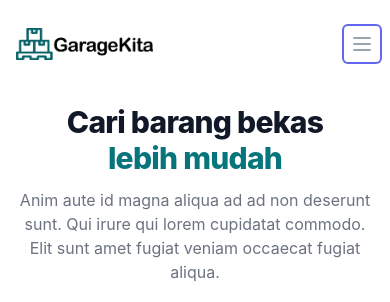
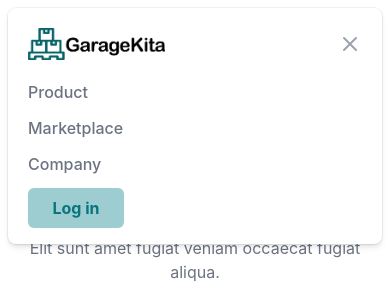
Before and after one commit to GarageKita/FinalProject-GarageKita, a React (Create React App) app in the folder client-user/: page / in a window 390 px wide. Both pictures are taken after a click on the button "Open main menu". Shown: the top 302 px of the page. Built offline with nearby package versions, Linux system fonts and the light colour scheme.

Commit message:
03 Sept - 13.20 Responsive Landing Page Only

```diff
--- /dev/null
+++ b/client-user/src/components/Landing-MobileNav.js
@@ -0,0 +1,43 @@
+import React from 'react'
+import { Link } from 'react-router-dom'
+
+import MainLogo from '../imgs/GarageKita-logo.png'
+
+export default function LandingMobileNav (props) {
+
+    const {triggerMobileNav} = props
+
+    return (
+        <React.Fragment>
+
+            <div className="absolute z-10 top-0 inset-x-0 p-2 transition transform origin-top-right md:hidden">
+                    <div className="rounded-lg shadow-md bg-white ring-1 ring-black ring-opacity-5 overflow-hidden">
+                        <div className="px-5 pt-4 flex items-center justify-between">
+                        <div>
+                            <img className="h-8 w-auto" src={MainLogo} alt="" />
+                        </div>
+                        <div className="-mr-2">
+                            <button onClick={() => triggerMobileNav()} type="button" className="bg-white rounded-md p-2 inline-flex items-center justify-center text-gray-400 hover:text-gray-500 hover:bg-gray-100 focus:outline-none focus:ring-2 focus:ring-inset focus:ring-teal-500">
+                                <span className="sr-only">Close main menu</span>
+
+                                <svg className="h-6 w-6" xmlns="http://www.w3.org/2000/svg" fill="none" viewBox="0 0 24 24" stroke="currentColor" aria-hidden="true">
+                                    <path strokeLinecap="round" strokeLinejoin="round" stroke-width="2" d="M6 18L18 6M6 6l12 12" />
+                                </svg>
+                            </button>
+                        </div>
+                        </div>
+                        <div className="flex flex-col text-left pl-5 pt-4 pb-4 space-y-3">
+                            <Link className="font-medium text-md text-gray-500 hover:text-gray-900">Product</Link>
+
+                            <Link className="font-medium text-md text-gray-500 hover:text-gray-900">Marketplace</Link>
+
+                            <Link className="font-medium text-md text-gray-500 hover:text-gray-900">Company</Link>
+
+                            <Link to="/users/login" className="bg-teal-300 text-center w-24 rounded-md px-3 py-2 font-bold text-teal-600 hover:text-teal-500">Log in</Link>
+                        </div>
+                        </div>
+                    </div>
+
+        </React.Fragment>
+    )
+}
--- a/client-user/src/pages/Landing.js
+++ b/client-user/src/pages/Landing.js
@@ -1,10 +1,18 @@
-import React from 'react'
+import React, {useState} from 'react'
+import { Link } from 'react-router-dom'
 
 import MainImage from '../imgs/main.jpg'
 import MainLogo from '../imgs/GarageKita-logo.png'
-import { Link } from 'react-router-dom'
+import MobileNav from '../components/Landing-MobileNav.js'
 
 function Landing() {
+
+    const [mobileNavStatus, setMobileNavStatus] = useState(false)
+
+    function triggerMobileNav () {
+        setMobileNavStatus(prev => !prev)
+    }
+
     return (
         <>
             {/* MAIN LANDING PAGE - PALING ATAS */}
@@ -24,7 +32,7 @@ function Landing() {
                                     <img className="h-8 w-auto sm:h-10" src={MainLogo} alt="Main logo GarageKita"/>
                                 </Link>
                                 <div className="-mr-2 flex items-center md:hidden">
-                                <button type="button" className="bg-white rounded-md p-2 inline-flex items-center justify-center text-gray-400 hover:text-gray-500 hover:bg-gray-100 focus:outline-none focus:ring-2 focus:ring-inset focus:ring-indigo-500" aria-expanded="false">
+                                <button onClick={() => triggerMobileNav()} type="button" className="bg-white rounded-md p-2 inline-flex items-center justify-center text-gray-400 hover:text-gray-500 hover:bg-gray-100 focus:outline-none focus:ring-2 focus:ring-inset focus:ring-teal-500" aria-expanded="false">
                                     <span className="sr-only">Open main menu</span>
                                     {/* <!-- Heroicon name: outline/menu --> */}
                                     <svg className="h-6 w-6" xmlns="http://www.w3.org/2000/svg" fill="none" viewBox="0 0 24 24" stroke="currentColor" aria-hidden="true">
@@ -46,6 +54,12 @@ function Landing() {
                         </nav>
                         </div>
                     </div>
+
+                    {/* <!--
+                    Mobile menu, show/hide based on menu open state.
+                    --> */}
+
+                    {mobileNavStatus ? <MobileNav triggerMobileNav={triggerMobileNav} /> : null}
 
                     <main className="mt-10 mx-auto max-w-7xl px-4 sm:mt-12 sm:px-6 md:mt-16 lg:mt-20 lg:px-8 xl:mt-28">
                         <div className="sm:text-center lg:text-left">
```
